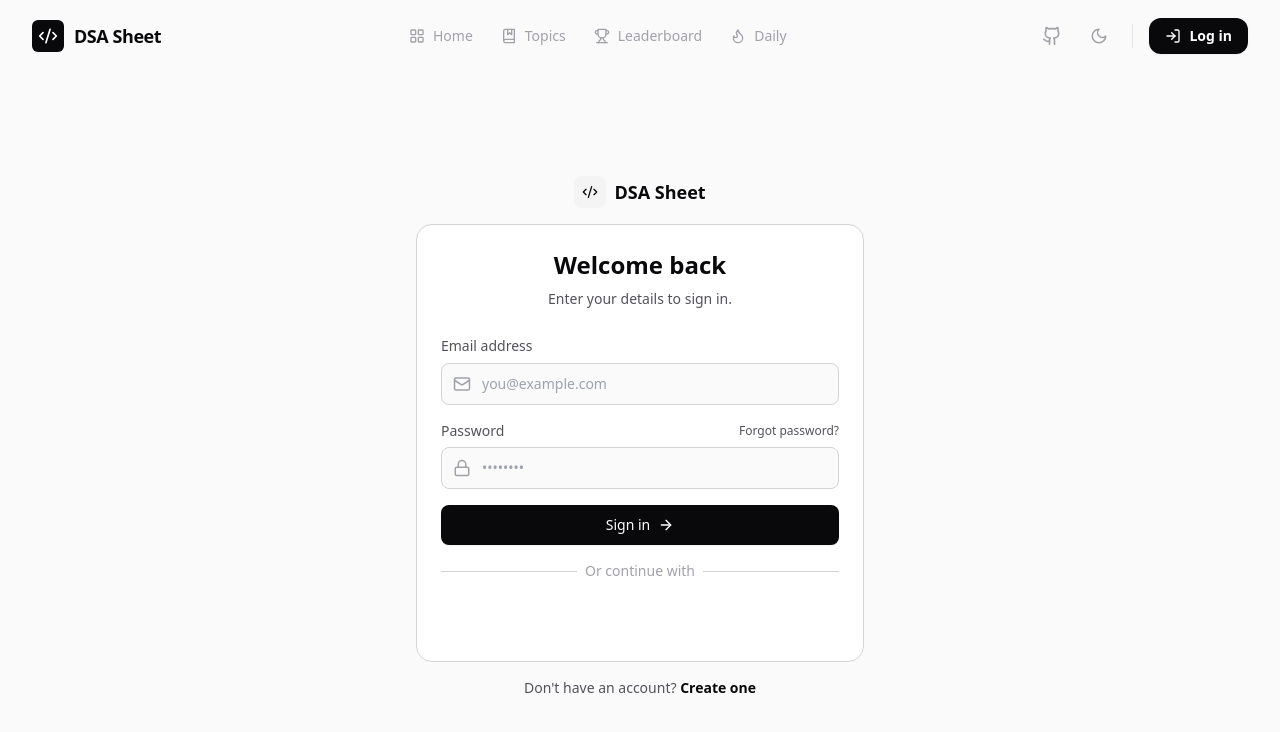
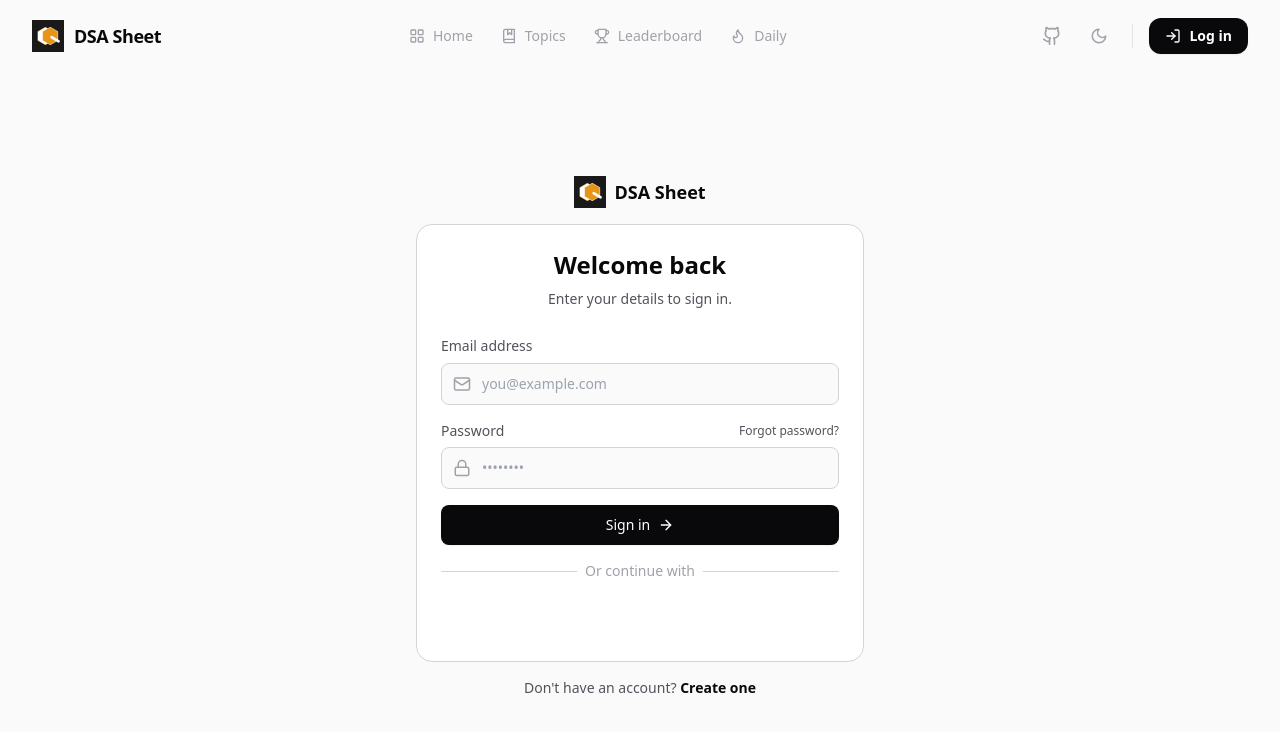
Before and after one commit to deepak2k03/Deepak-s-DSA-Sheet, a React (Vite) app in the folder client/: page /login in a window 1280 px wide. Shown: the top 732 px of the page. Built offline with nearby package versions, Linux system fonts and the light colour scheme; no server answers.

Commit message:
add favicon and logo

```diff
--- a/client/index.html
+++ b/client/index.html
@@ -2,7 +2,7 @@
 <html lang="en">
   <head>
     <meta charset="UTF-8" />
-    <link rel="icon" type="image/svg+xml" href="/vite.svg" />
+    <link rel="icon" type="image/png" href="/logo.png" />
     <meta name="viewport" content="width=device-width, initial-scale=1.0" />
     <title>Deepak's Sheet - DSA Practice</title>
     <meta name="description" content="Master Data Structures and Algorithms with Deepak's comprehensive practice sheet. 385+ problems across 13 core topics." />
--- a/client/src/components/Header.tsx
+++ b/client/src/components/Header.tsx
@@ -91,8 +91,8 @@
         <div className="flex items-center justify-between h-[72px]">
           {/* LEFT: Logo */}
           <Link to="/" className="flex items-center gap-2.5 group">
-            <div className="p-1.5 rounded-md bg-[var(--accent)] text-[var(--text-inverted)] shadow-[var(--shadow-sm)] transition-transform duration-200 group-hover:scale-105">
-              <Code2 className="h-5 w-5" />
+            <div className="flex h-8 w-8 items-center justify-center transition-transform duration-200 group-hover:scale-105">
+              <img src="/logo.png" alt="Logo" className="h-full w-full object-contain" />
             </div>
             <span className="font-bold text-lg tracking-tight text-[var(--text-primary)]">
               DSA Sheet
--- a/client/src/pages/ForgotPasswordPage.tsx
+++ b/client/src/pages/ForgotPasswordPage.tsx
@@ -42,8 +42,8 @@
       <AnimatedBackground />
       <div className="z-10 w-full max-w-md">
         <Link to="/" className="mb-4 flex items-center justify-center gap-2 text-lg font-bold text-[var(--text-primary)] transition-colors hover:text-[var(--text-secondary)]">
-          <div className="flex h-8 w-8 items-center justify-center rounded-lg bg-[var(--bg-surface-muted)] text-[var(--text-primary)] border border-[var(--border-subtle)]">
-            <Code2 size={16} />
+          <div className="flex h-8 w-8 items-center justify-center">
+            <img src="/logo.png" alt="Logo" className="h-full w-full object-contain" />
           </div>
           DSA Sheet
         </Link>
--- a/client/src/pages/LoginPage.tsx
+++ b/client/src/pages/LoginPage.tsx
@@ -59,8 +59,8 @@
       <AnimatedBackground />
       <div className="z-10 w-full max-w-md">
         <Link to="/" className="mb-4 flex items-center justify-center gap-2 text-lg font-bold text-[var(--text-primary)] transition-colors hover:text-[var(--text-secondary)]">
-          <div className="flex h-8 w-8 items-center justify-center rounded-lg bg-[var(--bg-surface-muted)] text-[var(--text-primary)] border border-[var(--border-subtle)]">
-            <Code2 size={16} />
+          <div className="flex h-8 w-8 items-center justify-center">
+            <img src="/logo.png" alt="Logo" className="h-full w-full object-contain" />
           </div>
           DSA Sheet
         </Link>
--- a/client/src/pages/RegisterPage.tsx
+++ b/client/src/pages/RegisterPage.tsx
@@ -66,8 +66,8 @@
 
       <div className="z-10 w-full max-w-md">
         <Link to="/" className="mb-4 flex items-center justify-center gap-2 text-lg font-bold text-[var(--text-primary)] transition-colors hover:text-[var(--text-secondary)]">
-          <div className="flex h-8 w-8 items-center justify-center rounded-lg bg-[var(--bg-surface-muted)] text-[var(--text-primary)] border border-[var(--border-subtle)]">
-            <Code2 size={16} />
+          <div className="flex h-8 w-8 items-center justify-center">
+            <img src="/logo.png" alt="Logo" className="h-full w-full object-contain" />
           </div>
           DSA Sheet
         </Link>
--- a/client/src/pages/ResetPasswordPage.tsx
+++ b/client/src/pages/ResetPasswordPage.tsx
@@ -52,8 +52,8 @@
       <AnimatedBackground />
       <div className="z-10 w-full max-w-md">
         <Link to="/" className="mb-4 flex items-center justify-center gap-2 text-lg font-bold text-[var(--text-primary)] transition-colors hover:text-[var(--text-secondary)]">
-          <div className="flex h-8 w-8 items-center justify-center rounded-lg bg-[var(--bg-surface-muted)] text-[var(--text-primary)] border border-[var(--border-subtle)]">
-            <Code2 size={16} />
+          <div className="flex h-8 w-8 items-center justify-center">
+            <img src="/logo.png" alt="Logo" className="h-full w-full object-contain" />
           </div>
           DSA Sheet
         </Link>
```
Also changed, not shown: client/public/logo.png (added).
